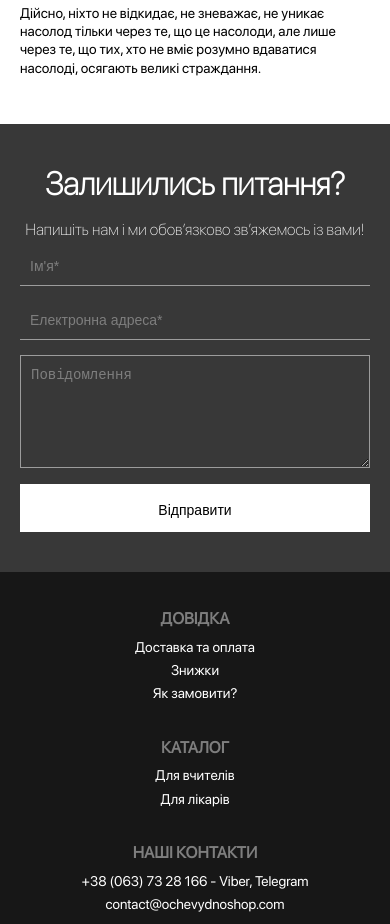
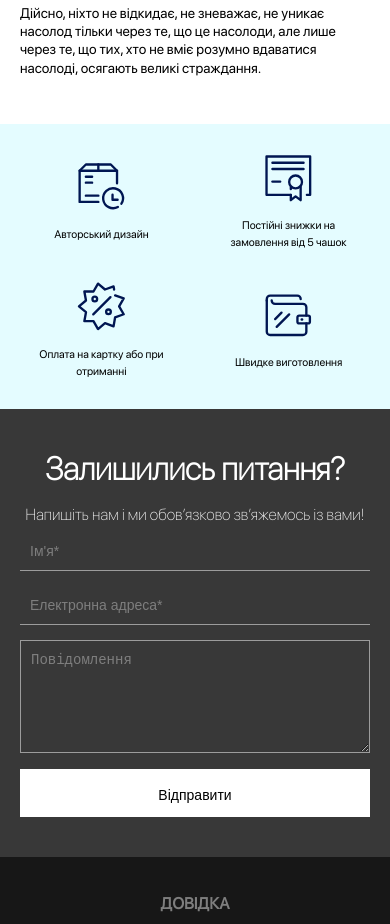
Before and after one commit to DmytroBorodin/ochevydno_shop, a plain HTML site: page home.html in a window 390 px wide. Shown: the part 891-1815 px from the top of the page. Drawn offline with Linux system fonts and the light colour scheme; a script that the page names is missing; files whose address does not match are found by name.

Commit message:
Add files via upload

```diff
--- a/css/home.css
+++ b/css/home.css
@@ -198,6 +198,9 @@
   .services .row {
     display: none;
   }
+  .row.service-row {
+    display: flex;
+  }
   .service-row {
     display: flex;
     flex-wrap: wrap;
```
